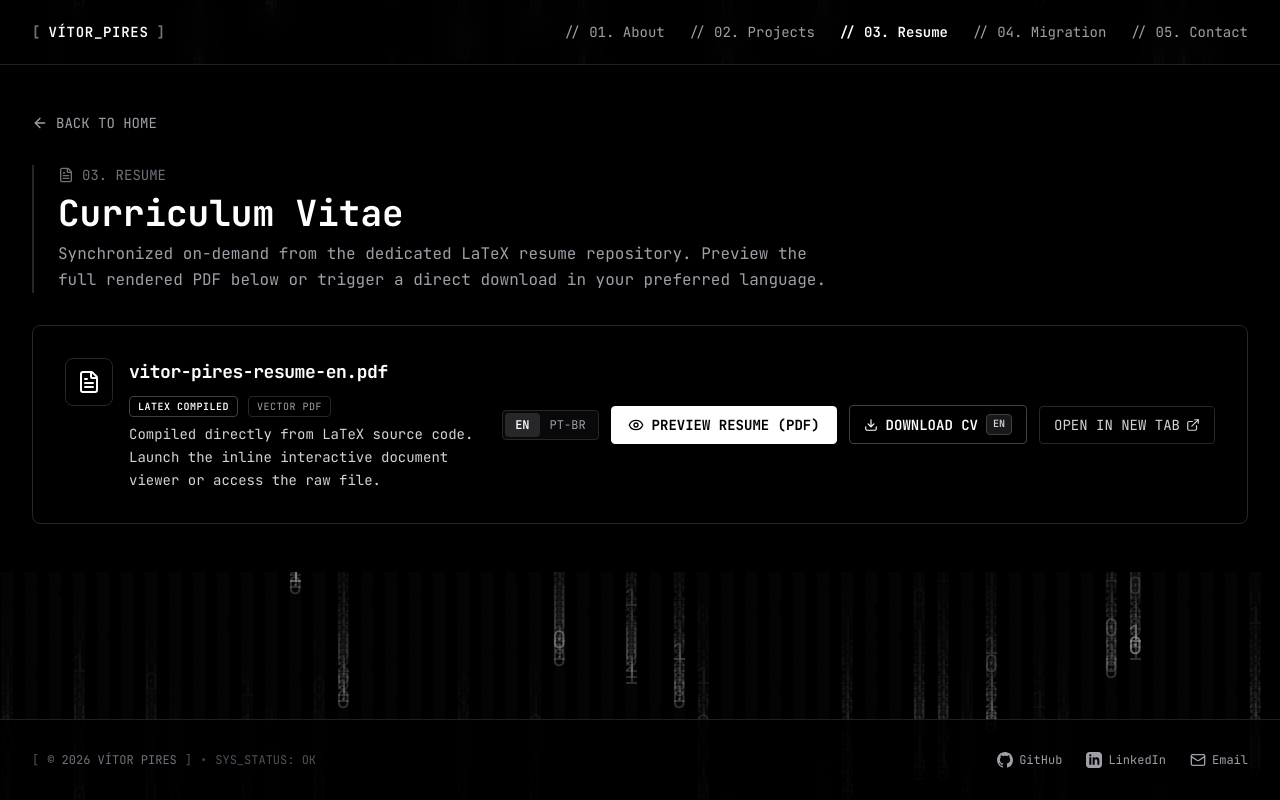
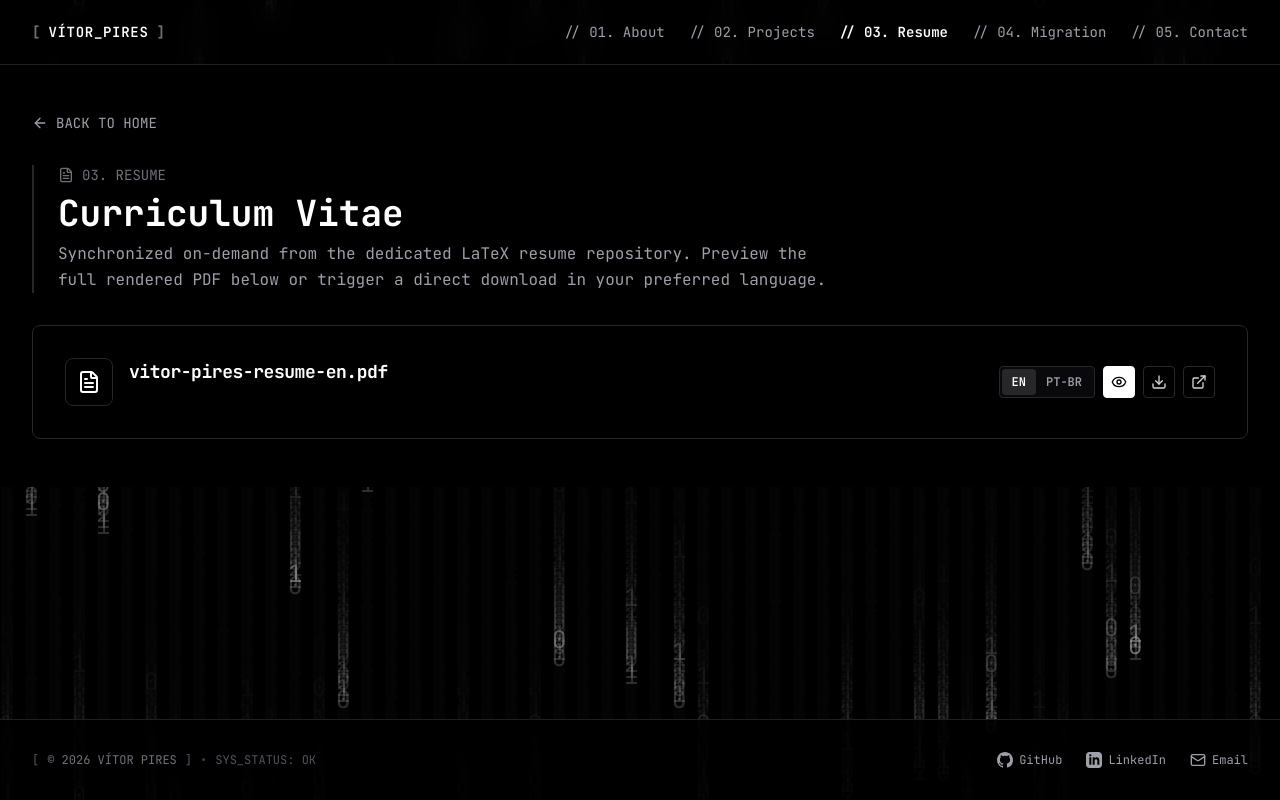
Before and after one commit to v1tor2003/portfolio, a Next.js app: page /resume in a window 1280 px wide. Built offline with nearby package versions, Linux system fonts and the light colour scheme.

Commit message:
style(resume): standardize toolbar buttons to equal h-8 w-8 dimensions and align with locale switcher

```diff
--- a/features/resume/components/ResumeDownloadButton.tsx
+++ b/features/resume/components/ResumeDownloadButton.tsx
@@ -17,13 +17,10 @@ export function ResumeDownloadButton({
 			href={`/api/resume?locale=${locale}&download=true`}
 			download={downloadFileName}
 			aria-label="Download CV"
-			className={`inline-flex items-center gap-2 px-3.5 py-2 bg-black hover:bg-zinc-900 text-white font-mono text-xs sm:text-sm font-semibold rounded border border-zinc-700 hover:border-zinc-500 transition-all duration-150 ${className}`}
+			title="Download CV"
+			className={`inline-flex h-8 w-8 items-center justify-center rounded border border-zinc-800 bg-black hover:bg-zinc-900 text-zinc-300 hover:text-white hover:border-zinc-700 transition-all ${className}`}
 		>
-			<Download className="h-3.5 w-3.5 text-white" />
-			<span>DOWNLOAD CV</span>
-			<span className="text-[10px] px-1.5 py-0.5 rounded bg-zinc-900 text-zinc-300 border border-zinc-700">
-				{locale === "pt-BR" ? "PT-BR" : "EN"}
-			</span>
+			<Download className="h-4 w-4" />
 		</a>
 	);
 }
--- /dev/null
+++ b/features/resume/components/ResumeOpenExternalButton.tsx
@@ -0,0 +1,25 @@
+import { ExternalLink } from "lucide-react";
+import type { ResumeLocale } from "../server/resume.service";
+
+interface ResumeExternalOpenButtonProps {
+	className?: string;
+	locale?: ResumeLocale;
+}
+
+export function ResumeOpenExternalButton({
+	className = "",
+	locale = "en",
+}: ResumeExternalOpenButtonProps) {
+	return (
+		<a
+			href={`/api/resume?locale=${locale}`}
+			target="_blank"
+			rel="noopener noreferrer"
+			aria-label="Open in new tab"
+			title="Open in new tab"
+			className={`inline-flex h-8 w-8 items-center justify-center rounded border border-zinc-800 bg-black hover:bg-zinc-900 text-zinc-300 hover:text-white hover:border-zinc-700 transition-all ${className}`}
+		>
+			<ExternalLink className="h-4 w-4" />
+		</a>
+	);
+}
--- a/features/resume/components/ResumeViewer.tsx
+++ b/features/resume/components/ResumeViewer.tsx
@@ -1,9 +1,10 @@
 "use client";
 
-import { ExternalLink, Eye, FileText, X } from "lucide-react";
+import { Eye, FileText, X } from "lucide-react";
 import { useState } from "react";
 import type { ResumeLocale } from "../server/resume.service";
 import { ResumeDownloadButton } from "./ResumeDownloadButton";
+import { ResumeOpenExternalButton } from "./ResumeOpenExternalButton";
 
 interface ResumeViewerProps {
 	className?: string;
@@ -22,14 +23,14 @@ export function ResumeViewer({
 	const fileName = `vitor-pires-resume-${locale}.pdf`;
 
 	const LocaleToggle = (
-		<div className="flex items-center rounded border border-zinc-800 bg-zinc-950 p-0.5 text-xs font-mono">
+		<div className="flex h-8 items-center rounded border border-zinc-800 bg-zinc-950 p-0.5 text-xs font-mono">
 			<button
 				type="button"
 				onClick={() => setLocale("en")}
 				aria-pressed={locale === "en"}
-				className={`px-2.5 py-1 rounded transition-colors cursor-pointer ${
+				className={`h-full px-2.5 flex items-center justify-center rounded transition-colors cursor-pointer text-xs font-semibold ${
 					locale === "en"
-						? "bg-zinc-800 text-white font-semibold"
+						? "bg-zinc-800 text-white"
 						: "text-zinc-400 hover:text-zinc-200"
 				}`}
 			>
@@ -39,9 +40,9 @@ export function ResumeViewer({
 				type="button"
 				onClick={() => setLocale("pt-BR")}
 				aria-pressed={locale === "pt-BR"}
-				className={`px-2.5 py-1 rounded transition-colors cursor-pointer ${
+				className={`h-full px-2.5 flex items-center justify-center rounded transition-colors cursor-pointer text-xs font-semibold ${
 					locale === "pt-BR"
-						? "bg-zinc-800 text-white font-semibold"
+						? "bg-zinc-800 text-white"
 						: "text-zinc-400 hover:text-zinc-200"
 				}`}
 			>
@@ -65,46 +66,25 @@ export function ResumeViewer({
 								<h3 className="text-base sm:text-lg font-bold text-white tracking-tight">
 									{fileName}
 								</h3>
-								<span className="flex items-center gap-1 text-[10px] tracking-wider text-white bg-black border border-zinc-700 px-2 py-0.5 rounded uppercase font-semibold">
-									{locale === "en" ? "LATEX COMPILED" : "PT-BR LOCALE"}
-								</span>
-								<span className="text-[10px] tracking-wider text-zinc-400 bg-black border border-zinc-800 px-2 py-0.5 rounded uppercase">
-									VECTOR PDF
-								</span>
 							</div>
-							<p className="text-xs sm:text-sm text-zinc-300 max-w-xl leading-relaxed">
-								{locale === "en"
-									? "Compiled directly from LaTeX source code. Launch the inline interactive document viewer or access the raw file."
-									: "Versão em Português Brasileiro compilada e pronta para visualização interativa ou download."}
-							</p>
 						</div>
 					</div>
 
-					<div className="flex flex-wrap items-center gap-3 shrink-0">
+					<div className="flex items-center gap-2 shrink-0">
 						{LocaleToggle}
 
 						<button
 							type="button"
 							onClick={() => setIsOpen(true)}
 							aria-label="Preview resume"
-							className="inline-flex items-center gap-2 px-4 py-2 bg-white hover:bg-zinc-200 text-black font-bold text-xs sm:text-sm rounded border border-white transition-all shadow-md cursor-pointer group"
+							title="Preview resume"
+							className="inline-flex h-8 w-8 items-center justify-center rounded border border-white bg-white hover:bg-zinc-200 text-black transition-all shadow-sm cursor-pointer group"
 						>
 							<Eye className="h-4 w-4 text-black group-hover:scale-110 transition-transform" />
-							<span>PREVIEW RESUME (PDF)</span>
 						</button>
 
 						<ResumeDownloadButton locale={locale} />
-
-						<a
-							href={`/api/resume?locale=${locale}`}
-							target="_blank"
-							rel="noopener noreferrer"
-							aria-label="Open in new tab"
-							className="inline-flex items-center gap-1.5 px-3.5 py-2 bg-black hover:bg-zinc-900 text-zinc-300 hover:text-white text-xs sm:text-sm rounded border border-zinc-800 hover:border-zinc-700 transition-colors"
-						>
-							<span>OPEN IN NEW TAB</span>
-							<ExternalLink className="h-3.5 w-3.5" />
-						</a>
+						<ResumeOpenExternalButton locale={locale} />
 					</div>
 				</div>
 			</div>
@@ -119,35 +99,22 @@ export function ResumeViewer({
 				<div className="flex items-center space-x-2.5">
 					<FileText className="h-4 w-4 text-white shrink-0" />
 					<span className="font-semibold text-white">{fileName}</span>
-					<span className="text-zinc-500 hidden sm:inline">
-						— Compiled Vector PDF
-					</span>
 				</div>
 
-				<div className="flex flex-wrap items-center gap-3">
+				<div className="flex items-center gap-2">
 					{LocaleToggle}
 
 					<ResumeDownloadButton locale={locale} />
-
-					<a
-						href={`/api/resume?locale=${locale}`}
-						target="_blank"
-						rel="noopener noreferrer"
-						className="flex items-center gap-1.5 text-zinc-400 hover:text-white transition-colors"
-						aria-label="Open in new tab"
-					>
-						<span>OPEN IN NEW TAB</span>
-						<ExternalLink className="h-3.5 w-3.5" />
-					</a>
+					<ResumeOpenExternalButton locale={locale} />
 
 					<button
 						type="button"
 						onClick={() => setIsOpen(false)}
-						className="flex items-center gap-1.5 text-zinc-400 hover:text-white transition-colors cursor-pointer"
+						className="inline-flex h-8 w-8 items-center justify-center rounded border border-zinc-800 bg-black hover:bg-zinc-900 text-zinc-400 hover:text-white hover:border-zinc-700 transition-colors cursor-pointer"
 						aria-label="Close preview"
+						title="Close preview"
 					>
 						<X className="h-4 w-4" />
-						<span className="hidden sm:inline">CLOSE PREVIEW</span>
 					</button>
 				</div>
 			</div>
--- a/features/resume/index.ts
+++ b/features/resume/index.ts
@@ -1,4 +1,5 @@
 export { ResumeDownloadButton } from "./components/ResumeDownloadButton";
+export { ResumeOpenExternalButton } from "./components/ResumeOpenExternalButton";
 export { ResumeSection } from "./components/ResumeSection";
 export { ResumeViewer } from "./components/ResumeViewer";
 export * from "./server/fetch-resume.command";
```
Also changed, not shown: 1 other file (tests, documents, lock files or other folders).
